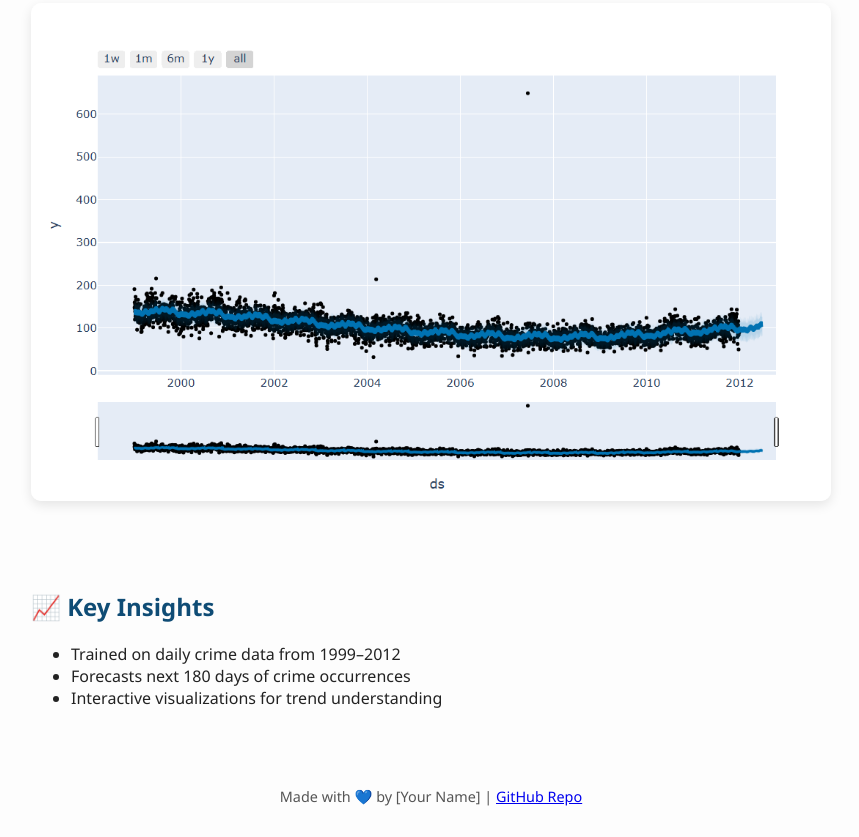
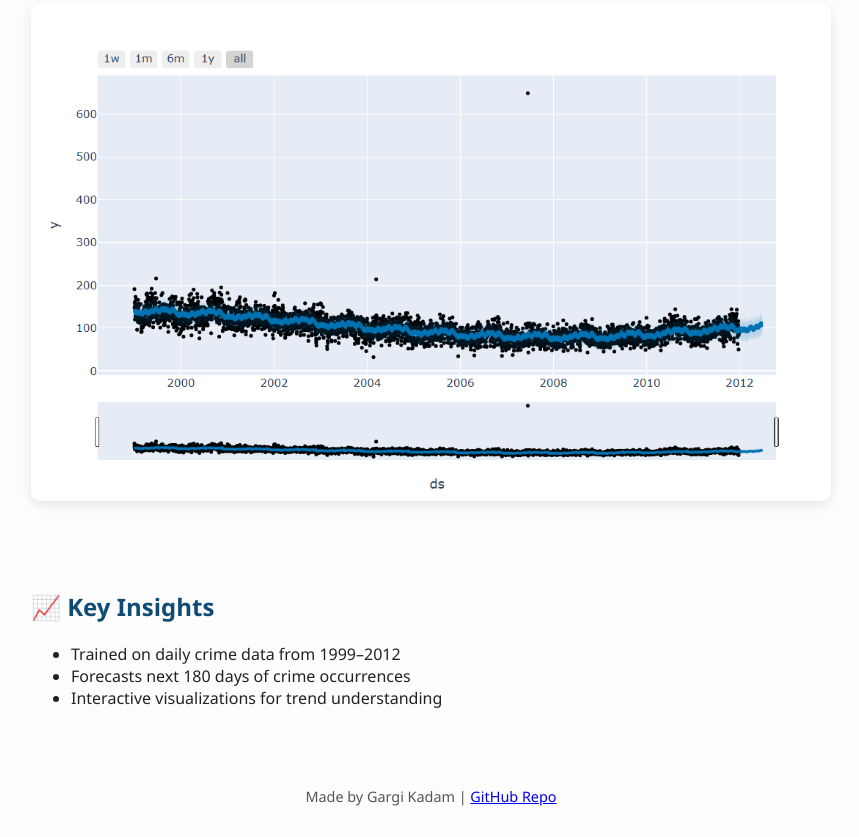
Before and after one commit to Gargi-Kadam/FBI-Time-Series-Forecasting, a plain HTML site: page index.html in a window 1280 px wide. Shown: the part 487-1324 px from the top of the page, without its empty margins (209-1068 px from the left). Drawn offline with Linux system fonts and the light colour scheme.

Commit message:
Update index.html

```diff
--- a/index.html
+++ b/index.html
@@ -32,7 +32,7 @@
   </section>
 
   <section class="footer">
-    <p>Made with 💙 by [Your Name] | <a href="https://github.com/YOURUSERNAME/FBI-Crime-Forecasting" target="_blank">GitHub Repo</a></p>
+    <p>Made by Gargi Kadam | <a href="https://github.com/YOURUSERNAME/FBI-Crime-Forecasting" target="_blank">GitHub Repo</a></p>
   </section>
 </body>
 </html>
```
